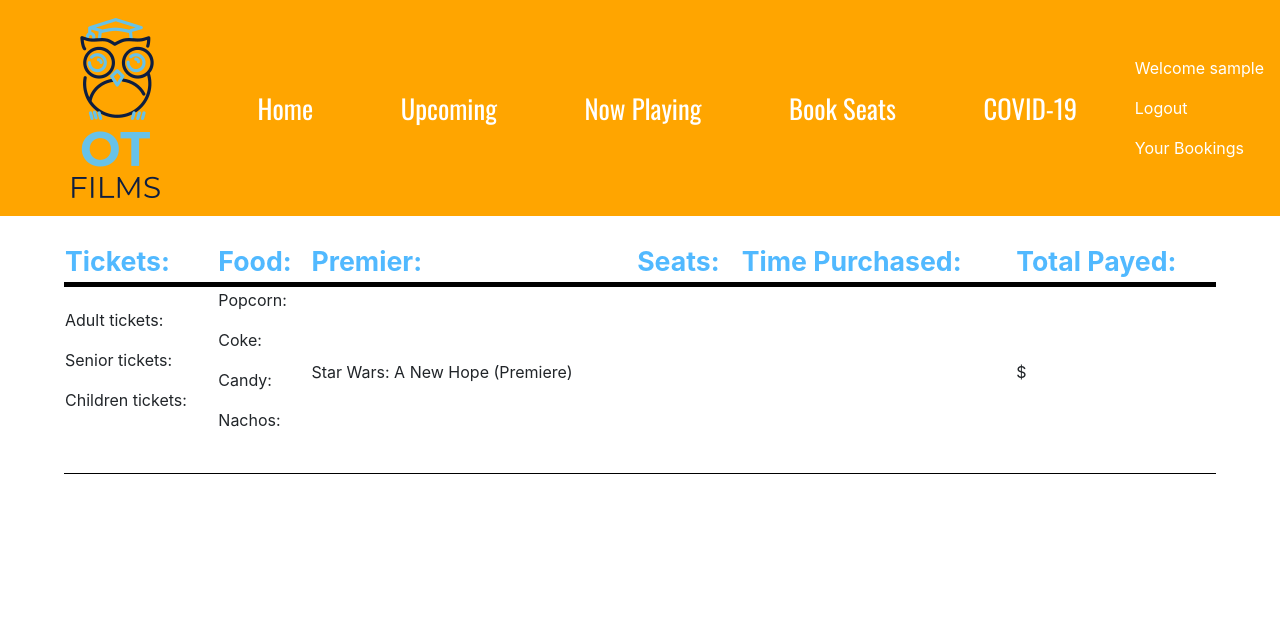
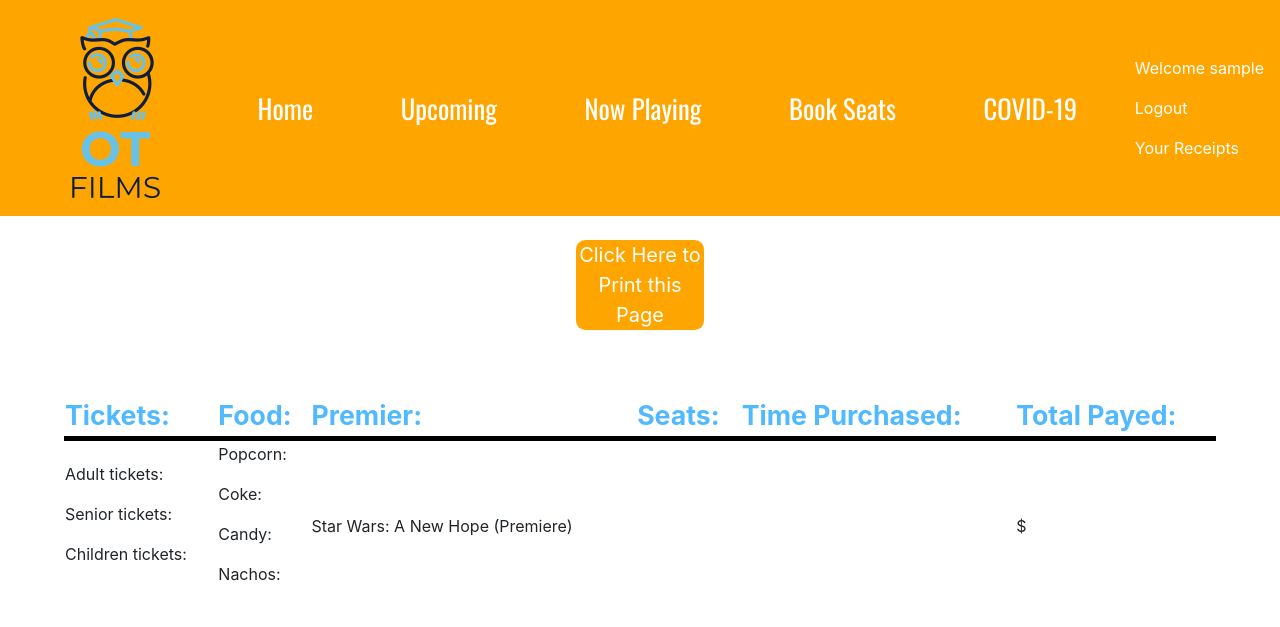
Before and after one commit to ahmetkca/FinalProjectWeb, a PHP site: page /bookings.php in a window 1280 px wide. Shown: the top 627 px of the page. Run offline with PHP 8.4, Linux system fonts and the light colour scheme; the visitor is signed in with stand-in values (Sample User, id 1); tables that the repository leaves empty or names only in its code hold one stand-in row (values such as "Sample post"); data that the repository does not hold is empty.

Commit message:
Revert "Revert "Merge branch 'main' of https://github.com/ahmetkca/FinalProjectWeb into main""
This reverts commit d0799a5990d635d83546bf564e3db09f6bd004fa.

```diff
--- a/bookSeats.php
+++ b/bookSeats.php
@@ -32,7 +32,7 @@ $session_value=(isset($_SESSION['username']))?$_SESSION['username']:'';
 							<div class="navbar-nav">
 								<a class="navbar-item nav-link" href="#" style="color: white">Welcome <?= $_SESSION['username'] ?></a>
 								<a class="navbar-item nav-link" href="logout.php" style="color: white">Logout</a>
-								<a class="navbar-item nav-link" href="bookings.php" style="color: white">Your Bookings</a>
+								<a class="navbar-item nav-link" href="bookings.php" style="color: white">Your Receipts</a>
 						   </div>
 						   <?php else: ?>
 							<div class="navbar-nav">
--- a/bookings.php
+++ b/bookings.php
@@ -32,7 +32,7 @@ session_start();
 							<div class="navbar-nav">
 								<a class="navbar-item nav-link" href="#" style="color: white">Welcome <?= $_SESSION['username'] ?></a>
 								<a class="navbar-item nav-link" href="logout.php" style="color: white">Logout</a>
-								<a class="navbar-item nav-link" href="bookings.php" style="color: white">Your Bookings</a>
+								<a class="navbar-item nav-link" href="bookings.php" style="color: white">Your Receipts</a>
 						   </div>
 						   <?php else: ?>
 							<div class="navbar-nav">
@@ -71,6 +71,9 @@ session_start();
                                 ?>
 
                                 <?php if ($check >= 1): ?>
+                                <center><p id="print" onclick="window.print()">Click Here to Print this Page</p></center>
+                                <br>
+                                <br>
                                 <table style="width:90%; margin-left: 5%;margin-right: 5%;">
                                     <thead>
                                         <tr style="border-bottom: 5px solid black;">
--- a/bookingsStyle.css
+++ b/bookingsStyle.css
@@ -2,3 +2,17 @@ strong{
     color: rgb(81, 185, 255);
     font-size: 20pt;
 }
+
+#print{
+    color: white;
+    background-color: orange;
+    border-radius: 7pt;
+    transition: 0.5s;
+    text-align: center;
+    font-size: 15pt;
+    width: 10%;
+}
+
+#print:hover{
+    background-color: rgb(81, 185, 255);
+}
--- a/covid.php
+++ b/covid.php
@@ -29,7 +29,7 @@ session_start();
 							<div class="navbar-nav">
 								<a class="navbar-item nav-link" href="#" style="color: white">Welcome <?= $_SESSION['username'] ?></a>
 								<a class="navbar-item nav-link" href="logout.php" style="color: white">Logout</a>
-								<a class="navbar-item nav-link" href="bookings.php" style="color: white">Your Bookings</a>
+								<a class="navbar-item nav-link" href="bookings.php" style="color: white">Your Receipts</a>
 						   </div>
 						   <?php else: ?>
 							<div class="navbar-nav">
--- a/home.php
+++ b/home.php
@@ -28,7 +28,7 @@ session_start();
 							<div class="navbar-nav">
 								<a class="navbar-item nav-link" href="#" style="color: white">Welcome <?= $_SESSION['username'] ?></a>
 								<a class="navbar-item nav-link" href="logout.php" style="color: white">Logout</a>
-								<a class="navbar-item nav-link" href="bookings.php" style="color: white">Your Bookings</a>
+								<a class="navbar-item nav-link" href="bookings.php" style="color: white">Your Receipts</a>
 						   </div>
 						   <?php else: ?>
 							<div class="navbar-nav">
--- a/nowPlaying.php
+++ b/nowPlaying.php
@@ -29,7 +29,7 @@ session_start();
 							<div class="navbar-nav">
 								<a class="navbar-item nav-link" href="#" style="color: white">Welcome <?= $_SESSION['username'] ?></a>
 								<a class="navbar-item nav-link" href="logout.php" style="color: white">Logout</a>
-								<a class="navbar-item nav-link" href="bookings.php" style="color: white">Your Bookings</a>
+								<a class="navbar-item nav-link" href="bookings.php" style="color: white">Your Receipts</a>
 						   </div>
 						   <?php else: ?>
 							<div class="navbar-nav">
--- a/seats.txt
+++ b/seats.txt
@@ -1,4 +1,4 @@
-1,0,2,0,0,2,0,0,2
+1,0,2,0,0,2,0,1,2
 0,0,2,0,0,2,0,0,2
 0,0,2,1,0,2,0,0,2
 0,1,2,0,0,2,0,0,2
--- a/upcoming.php
+++ b/upcoming.php
@@ -32,7 +32,7 @@ $session_value=(isset($_SESSION['username']))?$_SESSION['username']:'';
 							<div class="navbar-nav">
 								<a class="navbar-item nav-link" href="#" style="color: white">Welcome <?= $_SESSION['username'] ?></a>
 								<a class="navbar-item nav-link" href="logout.php" style="color: white">Logout</a>
-								<a class="navbar-item nav-link" href="bookings.php" style="color: white">Your Bookings</a>
+								<a class="navbar-item nav-link" href="bookings.php" style="color: white">Your Receipts</a>
 						   </div>
 						   <?php else: ?>
 							<div class="navbar-nav">
```
